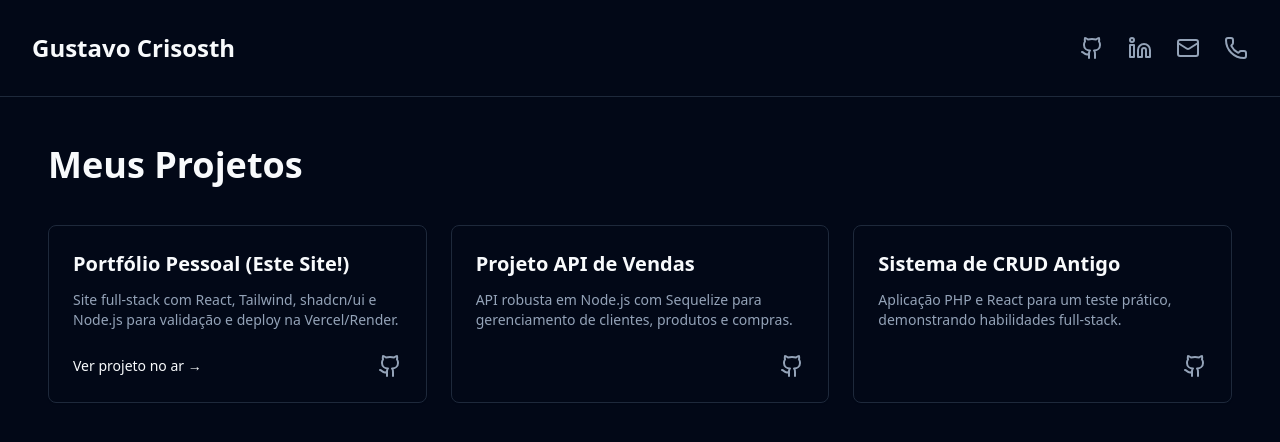
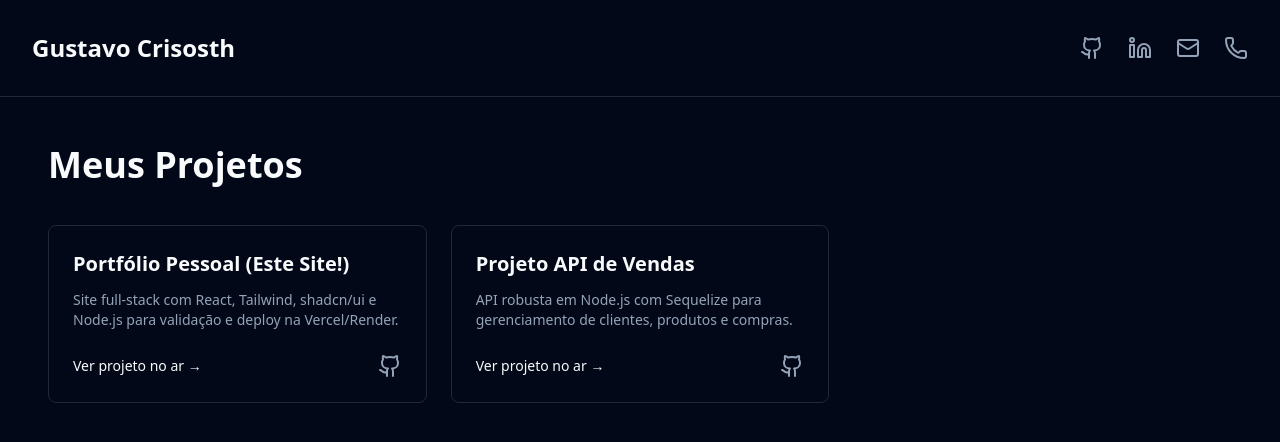
Before and after one commit to GustavoCrisosth/Project---Portfolio, a React (Vite) app in the folder frontend/: page /projetos in a window 1280 px wide. Shown: the top 442 px of the page. Built offline with nearby package versions, Linux system fonts and the light colour scheme.

Commit message:
adicionando os links certos

```diff
--- a/frontend/src/pages/Projects.tsx
+++ b/frontend/src/pages/Projects.tsx
@@ -6,20 +6,20 @@ const projectList = [
         name: "Portfólio Pessoal (Este Site!)",
         description: "Site full-stack com React, Tailwind, shadcn/ui e Node.js para validação e deploy na Vercel/Render.",
         linkLive: "https://project-portfolio-ruddy-one.vercel.app/",
-        linkRepo: "https://github.com/GustavoCrisosth/portfolio-gustavo-crisosth"
+        linkRepo: "https://github.com/GustavoCrisosth/Project---Portfolio.git"
     },
     {
         name: "Projeto API de Vendas",
         description: "API robusta em Node.js com Sequelize para gerenciamento de clientes, produtos e compras.",
-        linkLive: null,
-        linkRepo: "https://github.com/GustavoCrisosth/projeto-api"
+        linkLive: "https://crud-node-js-type-script.vercel.app/",
+        linkRepo: "https://github.com/GustavoCrisosth/Crud-NodeJS-TypeScript.git"
     },
-    {
+    /*{
         name: "Sistema de CRUD Antigo",
         description: "Aplicação PHP e React para um teste prático, demonstrando habilidades full-stack.",
         linkLive: null,
         linkRepo: "https://github.com/GustavoCrisosth/outro-projeto"
-    },
+    },*/
 ];
 
 export function Projects() {
```
